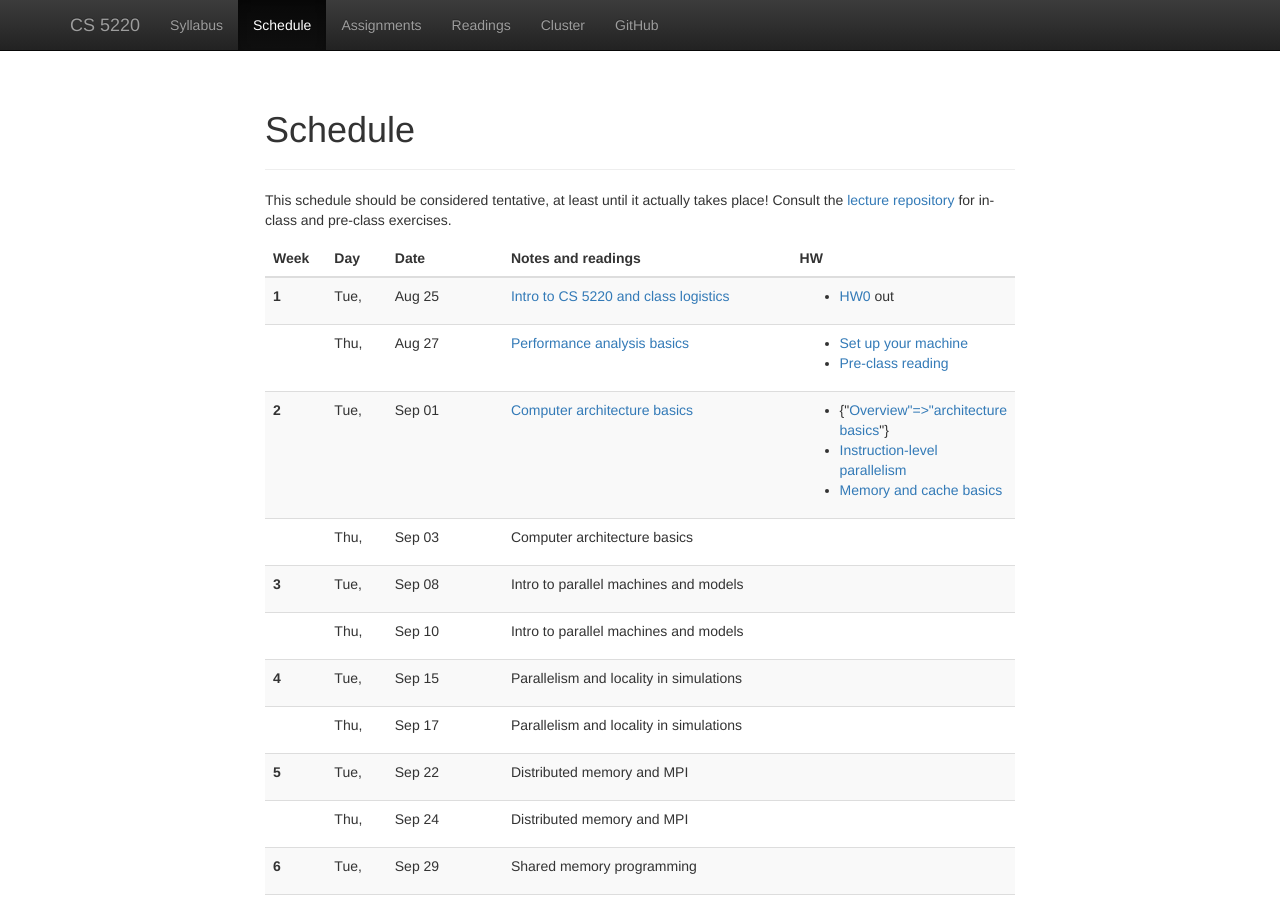
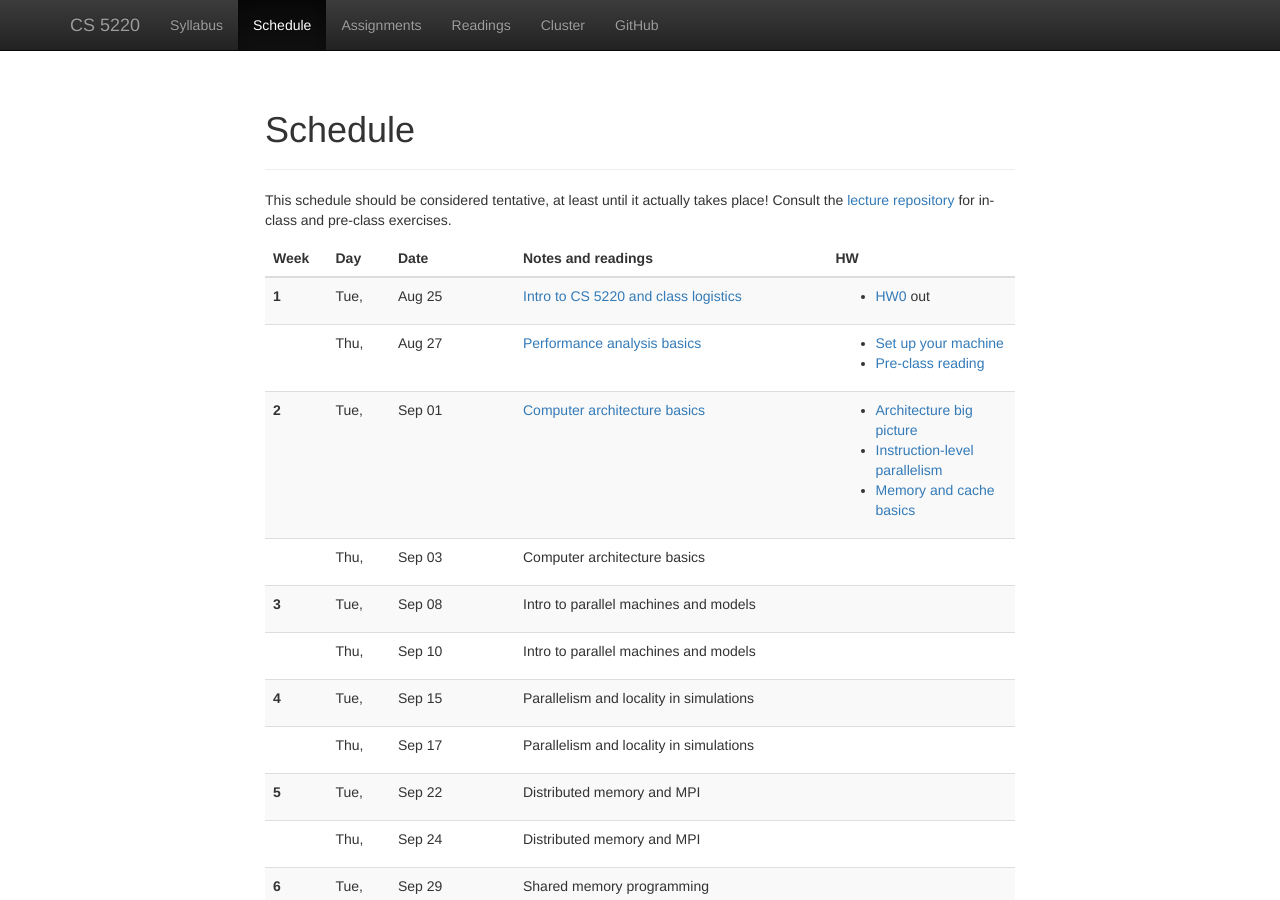
Before and after one commit to cornell-cs5220-f15/cornell-cs5220-f15.github.io, a Jekyll site: the page built from schedule.html, in a window 1280 px wide and 900 px high. Built offline with Jekyll 4.4.1, drawn with Linux system fonts in a browser that asks for light colours; nearby versions of some CDN libraries.

Commit message:
Fixed YAML glitch in lecture links

```diff
--- a/_data/lectures.yml
+++ b/_data/lectures.yml
@@ -20,7 +20,7 @@
   date: 2015-09-01
   info: <a href="slides/2015-09-01-arch.html">Computer architecture basics</a>
   hw:
-    - <a href="slides/2015-09-01-arch.html">Overview: architecture basics</a>
+    - <a href="slides/2015-09-01-arch.html">Architecture big picture</a>
     - <a href="slides/2015-09-01-parallel.html">Instruction-level parallelism</a>
     - <a href="slides/2015-09-01-memory.html">Memory and cache basics</a>
 -
```
